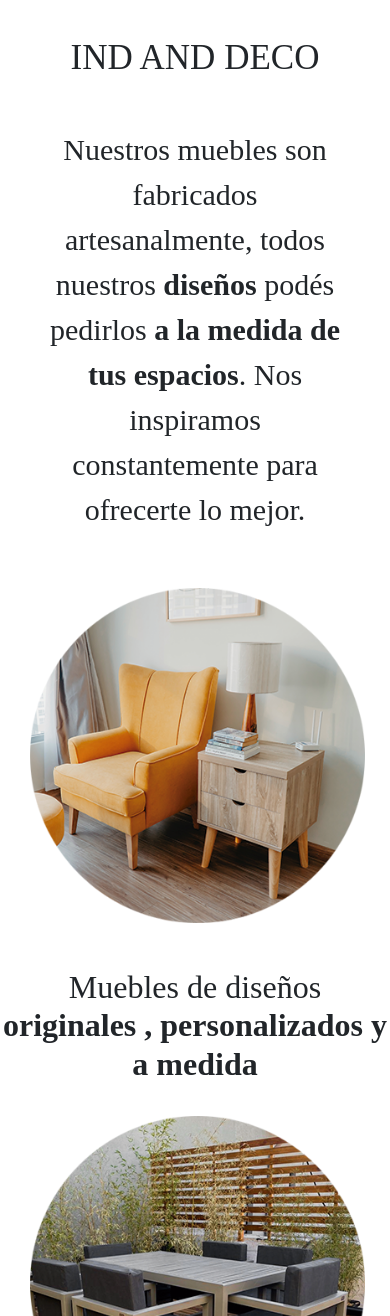
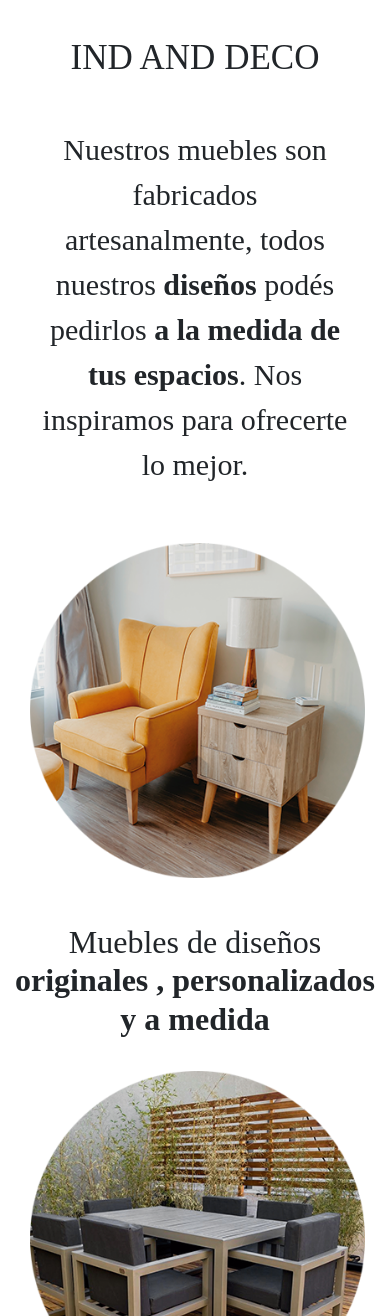
Before and after one commit to RocioLucilaLopez/INDproyectofinal, a website: page index.html in a window 390 px wide. Shown: the part 1954-3270 px from the top of the page. Drawn offline with nearby package versions, Linux system fonts and the light colour scheme.

Commit message:
correciones finales

```diff
--- a/index.html
+++ b/index.html
@@ -137,7 +137,7 @@
           </div>
           <div class="row">
             <div class="col-lg-6 col-xs-12 txt__Index">
-              <p>Nuestros muebles son fabricados artesanalmente, todos nuestros <strong>diseños </strong>podés pedirlos <strong>a la medida de tus espacios</strong>. Nos inspiramos constantemente para ofrecerte lo mejor.</p>
+              <p>Nuestros muebles son fabricados artesanalmente, todos nuestros <strong>diseños </strong>podés pedirlos <strong>a la medida de tus espacios</strong>. Nos inspiramos para ofrecerte lo mejor.</p>
             </div>
             <div class="col-lg-6 col-xs-12 img__Index" data-aos="fade-up" data-aos-duration="1500">
               <img src="./Assets/img/img__Index.png" alt="Living" width="380">
--- a/scss/_mediasqueries.scss
+++ b/scss/_mediasqueries.scss
@@ -45,7 +45,6 @@
 	 .navbar-nav {text-align:center; align-content:center;}
 	 .container-fluid {
 	 justify-content: space-between; }
-   body {overflow-x: hidden;}
 	 .card-text {
 	 font-family: ubuntu, sans-serif;
 	 font-style: normal;
@@ -91,4 +90,7 @@
    .row img__nosotros{
 	   margin-right: 0px;
 	   margin-left: -15px;}
+	 .title__subtitle__Index { padding-left:25px;
+						 padding-right:25px; }
+	 body { overflow-x: hidden; }
  }
```
Also changed, not shown: css/estilo.css.
